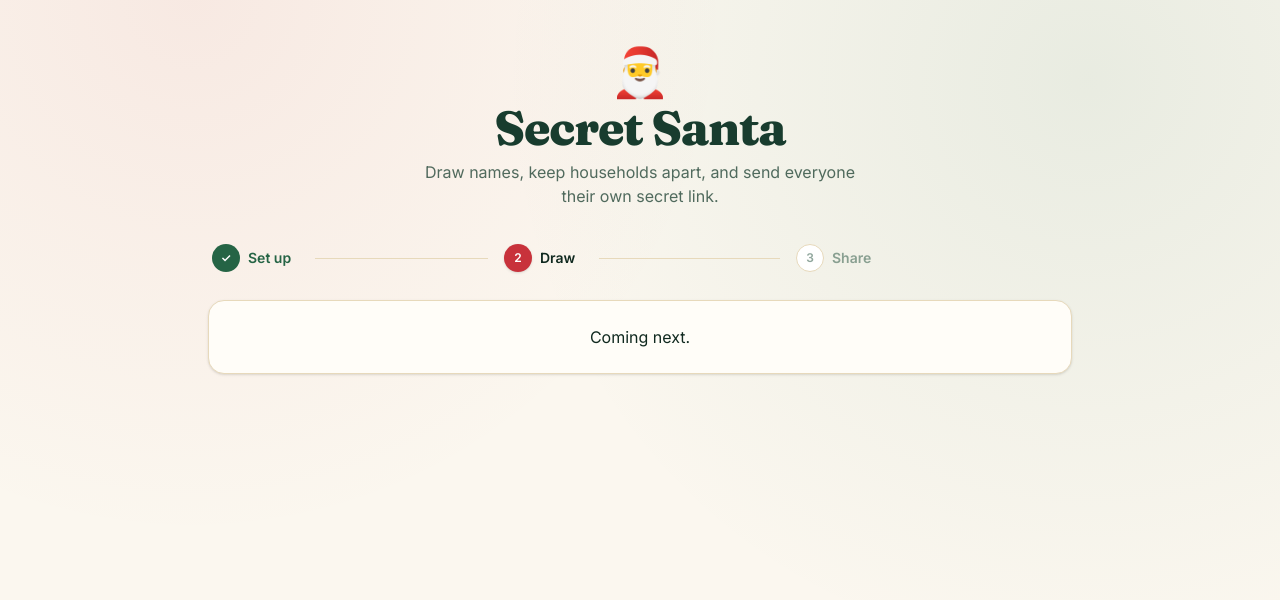
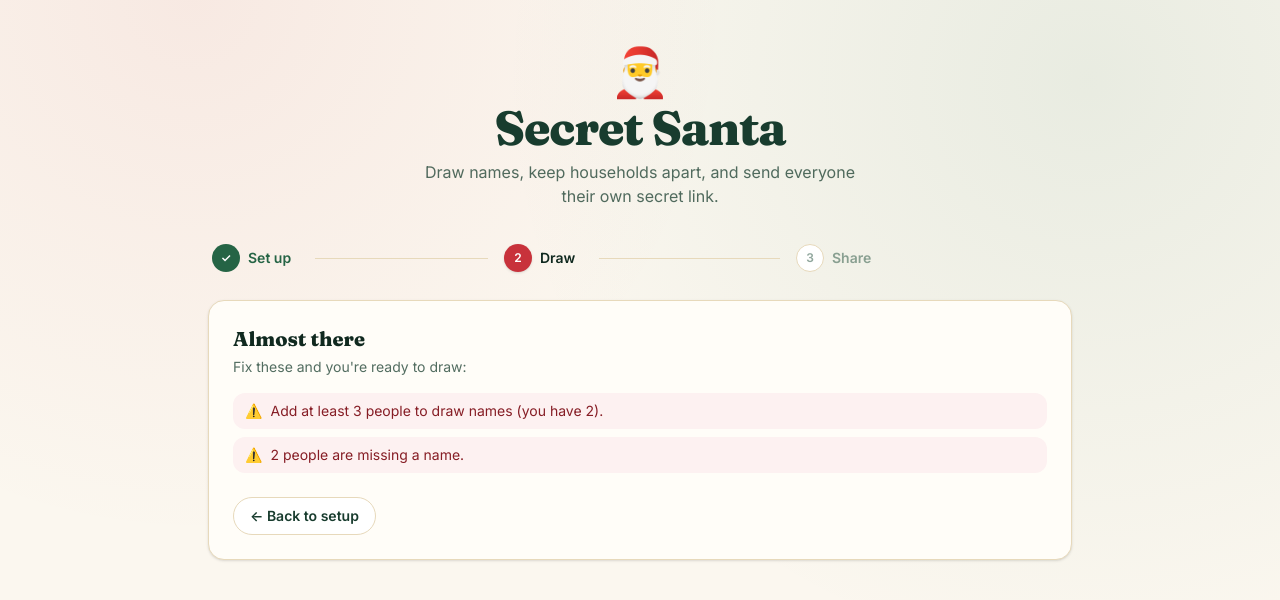
Before and after one commit to CanonTaito/SecretSantaMantis, a React (Vite) app: page / in a window 1280 px wide. Both pictures are taken after a click on the button "Next: draw names →". Shown: the top 600 px of the page. Built offline with nearby package versions, Linux system fonts and the light colour scheme.

Commit message:
feat: add draw step with validation messages

```diff
--- a/src/App.tsx
+++ b/src/App.tsx
@@ -2,6 +2,7 @@ import { useSantaState } from './hooks/useSantaState.ts'
 import { useConfirm } from './components/ConfirmDialog.tsx'
 import { Stepper } from './components/Stepper.tsx'
 import { SetupStep } from './components/setup/SetupStep.tsx'
+import { DrawStep } from './components/draw/DrawStep.tsx'
 import type { Step } from './types.ts'
 
 function Organizer() {
@@ -24,7 +25,8 @@ function Organizer() {
       <Stepper current={state.step} reachable={reachable} onSelect={(step) => dispatch({ type: 'goTo', step })} />
 
       {state.step === 'setup' && <SetupStep state={state} dispatch={dispatch} confirm={confirm} />}
-      {state.step !== 'setup' && <p className="card p-6 text-center">Coming next.</p>}
+      {state.step === 'draw' && <DrawStep state={state} dispatch={dispatch} />}
+      {state.step === 'share' && <p className="card p-6 text-center">Coming next.</p>}
 
       {dialog}
     </div>
--- /dev/null
+++ b/src/components/draw/DrawStep.tsx
@@ -0,0 +1,138 @@
+import { useEffect, useRef, useState, type Dispatch } from 'react'
+import type { SantaState } from '../../types.ts'
+import type { SantaAction } from '../../hooks/useSantaState.ts'
+import { buildDrawInput, explainImpossible, generateDraw, validateSetup } from '../../lib/draw.ts'
+import { formatDate, householdNames, personNames } from '../../lib/labels.ts'
+
+interface Props {
+  state: SantaState
+  dispatch: Dispatch<SantaAction>
+}
+
+const SHUFFLE_MS = 1600
+
+function prefersReducedMotion() {
+  return typeof window !== 'undefined' && window.matchMedia?.('(prefers-reduced-motion: reduce)').matches
+}
+
+export function DrawStep({ state, dispatch }: Props) {
+  const problems = validateSetup(state.households)
+  const names = personNames(state.households)
+  const allNames = Object.values(names)
+  const peopleCount = allNames.length
+  const [shuffling, setShuffling] = useState(false)
+  const [shownName, setShownName] = useState('')
+  const [impossible, setImpossible] = useState<string | null>(null)
+  const timers = useRef<number[]>([])
+
+  useEffect(() => () => timers.current.forEach((t) => clearTimeout(t)), [])
+
+  const finish = () => {
+    const input = buildDrawInput(state.households, state.exclusions)
+    const pairs = generateDraw(input)
+    setShuffling(false)
+    if (pairs) dispatch({ type: 'setDraw', pairs })
+    else setImpossible(explainImpossible(input, names, householdNames(state.households)))
+  }
+
+  const draw = () => {
+    setImpossible(null)
+    if (prefersReducedMotion()) return finish()
+    setShuffling(true)
+    // Flick through names, slowing down like a wheel.
+    let elapsed = 0
+    let delay = 50
+    while (elapsed < SHUFFLE_MS) {
+      const at = elapsed
+      timers.current.push(
+        window.setTimeout(() => setShownName(allNames[Math.floor(Math.random() * allNames.length)] ?? ''), at),
+      )
+      elapsed += delay
+      delay = Math.min(delay * 1.12, 220)
+    }
+    timers.current.push(window.setTimeout(finish, SHUFFLE_MS + 150))
+  }
+
+  const back = (
+    <button type="button" className="btn-secondary" onClick={() => dispatch({ type: 'goTo', step: 'setup' })}>
+      ← Back to setup
+    </button>
+  )
+
+  if (problems.length > 0) {
+    return (
+      <section className="card p-6">
+        <h2 className="text-xl font-bold">Almost there</h2>
+        <p className="mt-1 text-sm text-pine-800/75">Fix these and you're ready to draw:</p>
+        <ul className="mt-4 space-y-2">
+          {problems.map((p) => (
+            <li key={p} className="flex gap-2 rounded-xl bg-berry-50 px-3 py-2 text-sm text-berry-700">
+              <span aria-hidden>⚠️</span>
+              {p}
+            </li>
+          ))}
+        </ul>
+        <div className="mt-6">{back}</div>
+      </section>
+    )
+  }
+
+  const { event } = state
+  const details = [
+    event.name && `🎄 ${event.name}`,
+    event.budget && `💰 ${event.budget}`,
+    event.date && `📅 ${formatDate(event.date)}`,
+  ].filter(Boolean)
+
+  return (
+    <section className="card overflow-hidden text-center">
+      <div className="px-6 pt-8 pb-6">
+        <h2 className="text-2xl font-bold">Ready to draw</h2>
+        <p className="mt-1 text-pine-800/75">
+          {peopleCount} people · {state.households.length} households
+          {state.exclusions.length > 0 &&
+            ` · ${state.exclusions.length} extra ${state.exclusions.length === 1 ? 'rule' : 'rules'}`}
+        </p>
+        {details.length > 0 && (
+          <p className="mt-3 flex flex-wrap justify-center gap-2 text-sm">
+            {details.map((d) => (
+              <span key={d as string} className="rounded-full bg-pine-50 px-3 py-1 text-pine-800">
+                {d}
+              </span>
+            ))}
+          </p>
+        )}
+
+        <div
+          className="mx-auto mt-8 flex h-28 max-w-sm items-center justify-center rounded-2xl border-2 border-dashed border-gold-400 bg-gold-300/15"
+          aria-live="polite"
+        >
+          {shuffling ? (
+            <span className="font-display text-3xl font-bold text-pine-800">{shownName}</span>
+          ) : (
+            <span className="text-5xl" aria-hidden>
+              🎩
+            </span>
+          )}
+        </div>
+        <p className="mt-3 text-sm text-pine-800/60">
+          You won't see who got whom — everyone finds out from their own link.
+        </p>
+
+        {impossible && (
+          <div role="alert" className="mx-auto mt-6 max-w-lg rounded-xl bg-berry-50 px-4 py-3 text-left text-sm text-berry-700">
+            <strong className="block">These names can't be drawn yet.</strong>
+            {impossible}
+          </div>
+        )}
+      </div>
+
+      <div className="flex flex-col-reverse items-center justify-between gap-3 border-t border-cream-300 bg-cream-100/60 px-6 py-4 sm:flex-row">
+        {back}
+        <button type="button" className="btn-primary px-8 py-3 text-base" onClick={draw} disabled={shuffling}>
+          {shuffling ? 'Shuffling…' : '🎲 Draw names'}
+        </button>
+      </div>
+    </section>
+  )
+}
```
